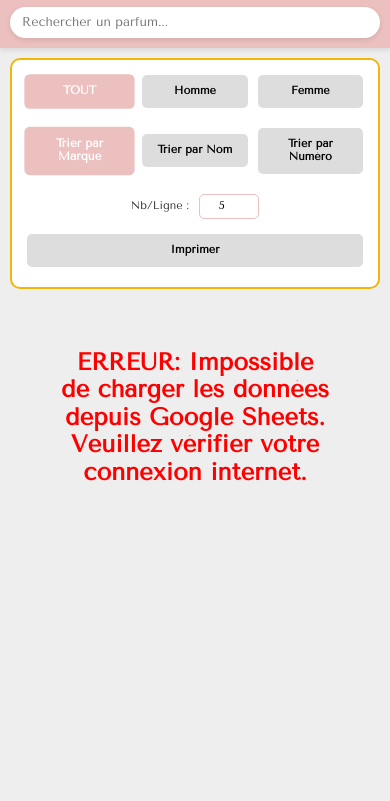
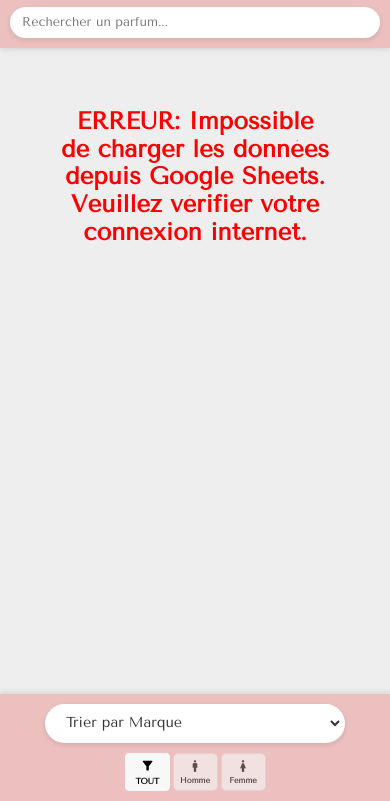
Before and after one commit to badelgeek/chogan, a plain HTML site: page index.html in a window 390 px wide. Shown: the part 43-844 px from the top of the page. Drawn offline with nearby package versions, Linux system fonts and the light colour scheme; no server answers.

Commit message:
feat: add bottom bar

```diff
--- a/index.html
+++ b/index.html
@@ -7,6 +7,7 @@
     <link rel="preconnect" href="https://fonts.googleapis.com" />
     <link rel="preconnect" href="https://fonts.gstatic.com" crossorigin />
     <link href="https://fonts.googleapis.com/css2?family=Tenor+Sans&display=swap" rel="stylesheet" />
+    <link href="https://fonts.googleapis.com/icon?family=Material+Icons" rel="stylesheet">
     <link rel="stylesheet" href="normalize.css" />
     <link rel="stylesheet" href="style.css" />
   </head>
@@ -24,28 +25,34 @@
     </header>
 
     <div class="main-content">
-      <div id="controls">
-        <div>
-          <button class="filter-btn active" data-filter="all">TOUT</button>
-          <button class="filter-btn" data-filter="Homme">Homme</button>
-          <button class="filter-btn" data-filter="Femme">Femme</button>
+      <div id="product-grid"></div>
+    </div>
+
+    <footer class="bottombar">
+      <div class="bottombar-content">
+        <div class="filter-buttons">
+          <button class="filter-btn active" data-filter="all">
+            <span class="material-icons">filter_alt</span>
+            <span>TOUT</span>
+          </button>
+          <button class="filter-btn" data-filter="Homme">
+            <span class="material-icons">man</span>
+            <span>Homme</span>
+          </button>
+          <button class="filter-btn" data-filter="Femme">
+            <span class="material-icons">woman</span>
+            <span>Femme</span>
+          </button>
         </div>
-        <div>
-          <button id="sort-brand" class="sort-btn active" data-sort="brand">Trier par Marque</button>
-          <button id="sort-name" class="sort-btn" data-sort="name">Trier par Nom</button>
-          <button id="sort-number" class="sort-btn" data-sort="number">Trier par Numéro</button>
-        </div>
-        <div id="items-per-row-container">
-          <label for="items-per-row">Nb/Ligne :</label>
-          <input type="number" id="items-per-row" value="5" min="1" max="6" />
-        </div>
-        <div>
-          <button id="print-btn" class="sort-btn" onclick="printCards()">Imprimer</button>
+        <div class="sort-select">
+          <select id="bottom-sort-select">
+            <option value="brand">Trier par Marque</option>
+            <option value="name">Trier par Nom</option>
+            <option value="number">Trier par Numéro</option>
+          </select>
         </div>
       </div>
-
-      <div id="product-grid"></div>
-    </div>
+    </footer>
 
     <script src="script.js"></script>
   </body>
--- a/script.js
+++ b/script.js
@@ -129,6 +129,7 @@ const grid = document.getElementById('product-grid');
 const filterButtons = document.querySelectorAll('.filter-btn[data-filter]');
 const sortButtons = document.querySelectorAll('.sort-btn');
 const itemsPerRowInput = document.getElementById('items-per-row');
+const bottomSortSelect = document.getElementById('bottom-sort-select');
 
 let currentFilter = 'all';
 let currentSort = 'brand'; // Default sorting by brand
@@ -315,11 +316,11 @@ function renderProducts() {
 
 // --- 3. ÉVÉNEMENTS (Interaction Utilisateur) ---
 
-// Gestion des clics sur les boutons de filtre
-filterButtons.forEach((button) => {
+// Gestion des clics sur les boutons de filtre (dans la bottom bar)
+document.querySelectorAll('.bottombar .filter-btn[data-filter]').forEach((button) => {
   button.addEventListener('click', function () {
-    // Désactiver tous les boutons de filtre
-    filterButtons.forEach((btn) => btn.classList.remove('active'));
+    // Désactiver tous les boutons de filtre dans la bottom bar
+    document.querySelectorAll('.bottombar .filter-btn').forEach((btn) => btn.classList.remove('active'));
 
     // Activer le bouton cliqué
     this.classList.add('active');
@@ -330,12 +331,59 @@ filterButtons.forEach((button) => {
   });
 });
 
+// Gestion des clics sur les boutons de tri (dans la top bar)
+if (sortButtons.length > 0) {
+  sortButtons.forEach((button) => {
+    button.addEventListener('click', function () {
+      // Désactiver tous les boutons de tri
+      sortButtons.forEach((btn) => {
+        btn.classList.remove('active');
+      });
+
+      // Activer le bouton cliqué
+      this.classList.add('active');
+
+      // Mettre à jour et redessiner
+      currentSort = this.getAttribute('data-sort');
+      // Mettre à jour le select de la bottom bar
+      if (bottomSortSelect) {
+        bottomSortSelect.value = currentSort;
+      }
+      renderProducts();
+    });
+  });
+}
+
+// Gestion du changement de tri dans le select de la bottom bar
+if (bottomSortSelect) {
+  bottomSortSelect.addEventListener('change', function () {
+    // Désactiver tous les boutons de tri dans la top bar
+    if (sortButtons.length > 0) {
+      sortButtons.forEach((btn) => {
+        btn.classList.remove('active');
+      });
+    }
+
+    // Activer le bouton correspondant dans la top bar
+    const activeSortButton = document.querySelector(`.sort-btn[data-sort="${this.value}"]`);
+    if (activeSortButton) {
+      activeSortButton.classList.add('active');
+    }
+
+    // Mettre à jour et redessiner
+    currentSort = this.value;
+    renderProducts();
+  });
+}
+
 // Gestion du changement du nombre de cartes par ligne
-itemsPerRowInput.addEventListener('change', () => {
-  const cardsPerRow = parseInt(itemsPerRowInput.value) || 3; // Fallback to 3 if input is invalid
-  document.documentElement.style.setProperty('--cards-per-row', cardsPerRow);
-  // No need to call renderProducts() as changing CSS variable will re-layout
-});
+if (itemsPerRowInput) {
+  itemsPerRowInput.addEventListener('change', () => {
+    const cardsPerRow = parseInt(itemsPerRowInput.value) || 3; // Fallback to 3 if input is invalid
+    document.documentElement.style.setProperty('--cards-per-row', cardsPerRow);
+    // No need to call renderProducts() as changing CSS variable will re-layout
+  });
+}
 
 // Gestion des clics sur les boutons de tri
 sortButtons.forEach((button) => {
@@ -705,6 +753,24 @@ loadCSVData();
 
 // Attacher les événements de sélection de taille après le chargement des produits
 document.addEventListener('DOMContentLoaded', function () {
+  // S'assurer que les boutons de filtre et le select de tri sont correctement initialisés
+  // Activer le bouton de filtre "TOUT" par défaut
+  const allFilterBtn = document.querySelector('.bottombar .filter-btn[data-filter="all"]');
+  if (allFilterBtn) {
+    allFilterBtn.classList.add('active');
+  }
+
+  // Activer le bouton de tri "Trier par Marque" par défaut
+  const brandSortBtn = document.querySelector('.sort-btn[data-sort="brand"]');
+  if (brandSortBtn) {
+    brandSortBtn.classList.add('active');
+  }
+
+  // Mettre à jour le select de tri dans la bottom bar
+  if (bottomSortSelect) {
+    bottomSortSelect.value = 'brand';
+  }
+
   // Utiliser une MutationObserver pour détecter les changements dans la grille
   const grid = document.getElementById('product-grid');
   if (grid) {
--- a/style.css
+++ b/style.css
@@ -96,6 +96,99 @@ body {
   flex-direction: column;
   font-family: 'Tenor Sans', sans-serif;
   margin-top: 0;
+  padding-bottom: 80px; /* Add space for bottom bar */
+}
+
+/* Adjust padding for mobile devices */
+@media (max-width: 768px) {
+  .main-content {
+    padding-bottom: 160px; /* Increase space for bottom bar on mobile with column layout */
+  }
+}
+
+/* Bottom bar styles */
+.bottombar {
+  position: fixed;
+  bottom: 0;
+  left: 0;
+  width: 100%;
+  height: 70px;
+  background: var(--color-primary);
+  color: white;
+  z-index: 1000;
+  box-shadow: 0 -2px 5px rgba(0, 0, 0, 0.1);
+  flex-shrink: 0;
+  font-family: 'Tenor Sans', sans-serif;
+}
+
+.bottombar-content {
+  display: flex;
+  justify-content: space-between;
+  align-items: center;
+  height: 100%;
+  padding: 0 20px;
+  max-width: 1200px;
+  margin: 0 auto;
+  width: 100%;
+}
+
+.filter-buttons {
+  display: flex;
+  gap: 5px;
+}
+
+.filter-btn {
+  background-color: #f8f8f8;
+  border: 1px solid #ddd;
+  padding: 8px 12px;
+  border-radius: 5px;
+  cursor: pointer;
+  transition: all 0.2s;
+  font-weight: bold;
+  display: flex;
+  flex-direction: column;
+  align-items: center;
+  justify-content: center;
+  min-width: 60px;
+  gap: 3px;
+  opacity: 0.6;
+}
+
+.filter-btn:hover {
+  background-color: #e9e9e9;
+  border-color: var(--color-primary);
+}
+
+.filter-btn.active {
+  border-color: var(--color-primary);
+  opacity: 1;
+  transform: scale(1.05);
+}
+
+.filter-btn .material-icons {
+  font-size: 18px;
+}
+
+.filter-btn span:last-child {
+  font-size: 0.65rem;
+}
+
+.sort-select {
+  display: flex;
+  align-items: center;
+}
+
+#bottom-sort-select {
+  padding: 8px 15px;
+  border: 2px solid white;
+  border-radius: 30px;
+  font-size: 0.9em;
+  outline: none;
+  background-color: white;
+  color: var(--color-text-dark);
+  box-shadow: 0 2px 5px rgba(0, 0, 0, 0.1);
+  cursor: pointer;
+  min-width: 180px;
 }
 
 /* --- Zone de Contrôle (Filtres et Paramètres) --- */
@@ -122,29 +215,37 @@ body {
 }
 
 .filter-btn {
-  background-color: #ddd;
-  border: none;
+  background-color: #f8f8f8;
+  border: 1px solid #ddd;
   padding: 10px 15px;
   border-radius: 5px;
   cursor: pointer;
-  transition: background-color 0.2s, transform 0.1s;
+  transition: all 0.2s;
   font-weight: bold;
+  opacity: 0.6;
 }
 
 .sort-btn {
-  background-color: #ddd;
-  border: none;
+  background-color: #f8f8f8;
+  border: 1px solid #ddd;
   padding: 10px 15px;
   border-radius: 5px;
   cursor: pointer;
-  transition: background-color 0.2s, transform 0.1s;
+  transition: all 0.2s;
   font-weight: bold;
+  opacity: 0.6;
+}
+
+.filter-btn:hover,
+.sort-btn:hover {
+  background-color: #e9e9e9;
+  border-color: var(--color-primary);
 }
 
 .filter-btn.active,
 .sort-btn.active {
-  background-color: var(--color-primary);
-  color: white;
+  border-color: var(--color-primary);
+  opacity: 1;
   transform: scale(1.05);
 }
 
@@ -178,7 +279,7 @@ body {
   display: flex;
   flex-direction: column;
   text-align: center;
-  min-width: 180px;
+  min-width: 160px;
 }
 
 .product-card:hover {
@@ -334,13 +435,13 @@ body {
 }
 
 .public-price-label {
-  font-size: 0.5rem;
+  font-size: 0.4rem;
   opacity: 0.7;
   margin-bottom: 2px;
 }
 
 .public-price-value {
-  font-size: 0.9rem;
+  font-size: 0.8rem;
   font-weight: 600;
   color: #888;
 }
@@ -390,7 +491,7 @@ body {
   flex-direction: row;
   justify-content: flex-start;
   align-items: center;
-  gap: 9px;
+  gap: 4px;
   margin-bottom: 24px;
 }
 
@@ -470,6 +571,69 @@ body {
   }
 }
 
+/* Responsive styles for bottom bar */
+@media (max-width: 768px) {
+  .bottombar {
+    height: auto;
+    padding: 10px 0;
+  }
+
+  .bottombar-content {
+    flex-direction: column;
+    gap: 10px;
+    padding: 0 10px;
+    height: auto;
+  }
+
+  .filter-buttons {
+    order: 2;
+    justify-content: center;
+  }
+
+  .sort-select {
+    order: 1;
+    width: 100%;
+    max-width: 300px;
+  }
+
+  .filter-btn {
+    min-width: 50px;
+    padding: 6px 8px;
+  }
+
+  .filter-btn .material-icons {
+    font-size: 16px;
+  }
+
+  .filter-btn span:last-child {
+    font-size: 0.55rem;
+  }
+
+  #bottom-sort-select {
+    min-width: auto;
+    width: 100%;
+  }
+}
+
+@media (max-width: 480px) {
+  .filter-buttons {
+    gap: 3px;
+  }
+
+  .filter-btn {
+    min-width: 45px;
+    padding: 5px 6px;
+  }
+
+  .filter-btn .material-icons {
+    font-size: 14px;
+  }
+
+  .filter-btn span:last-child {
+    font-size: 0.5rem;
+  }
+}
+
 /* Styles pour les tablettes */
 @media (max-width: 1024px) {
   :root {
@@ -481,18 +645,6 @@ body {
 @media (max-width: 768px) {
   :root {
     --cards-per-row: 3;
-  }
-  #controls {
-    flex-direction: column;
-    align-items: stretch;
-  }
-  .filter-btn,
-  .sort-btn {
-    width: 100%;
-    margin-bottom: 5px;
-  }
-  #items-per-row-container {
-    justify-content: center;
   }
 
   /* Responsive styles for topbar and search */
@@ -530,13 +682,6 @@ body {
     justify-content: center;
   }
 
-  /* .search-wrapper {
-    flex-direction: column;
-    height: auto;
-    padding: 5px;
-    gap: 5px;
-  } */
-
   .search-input {
     border-radius: 30px;
     width: 100%;
@@ -548,10 +693,14 @@ body {
   }
 
   .main-content {
-    padding: 10px;
+    padding: 10px 10px 140px 10px; /* Keep bottom padding for bottom bar */
   }
 
   #controls {
     margin-bottom: 10px;
   }
+
+  .price-value {
+    font-size: 1rem;
+  }
 }
```
